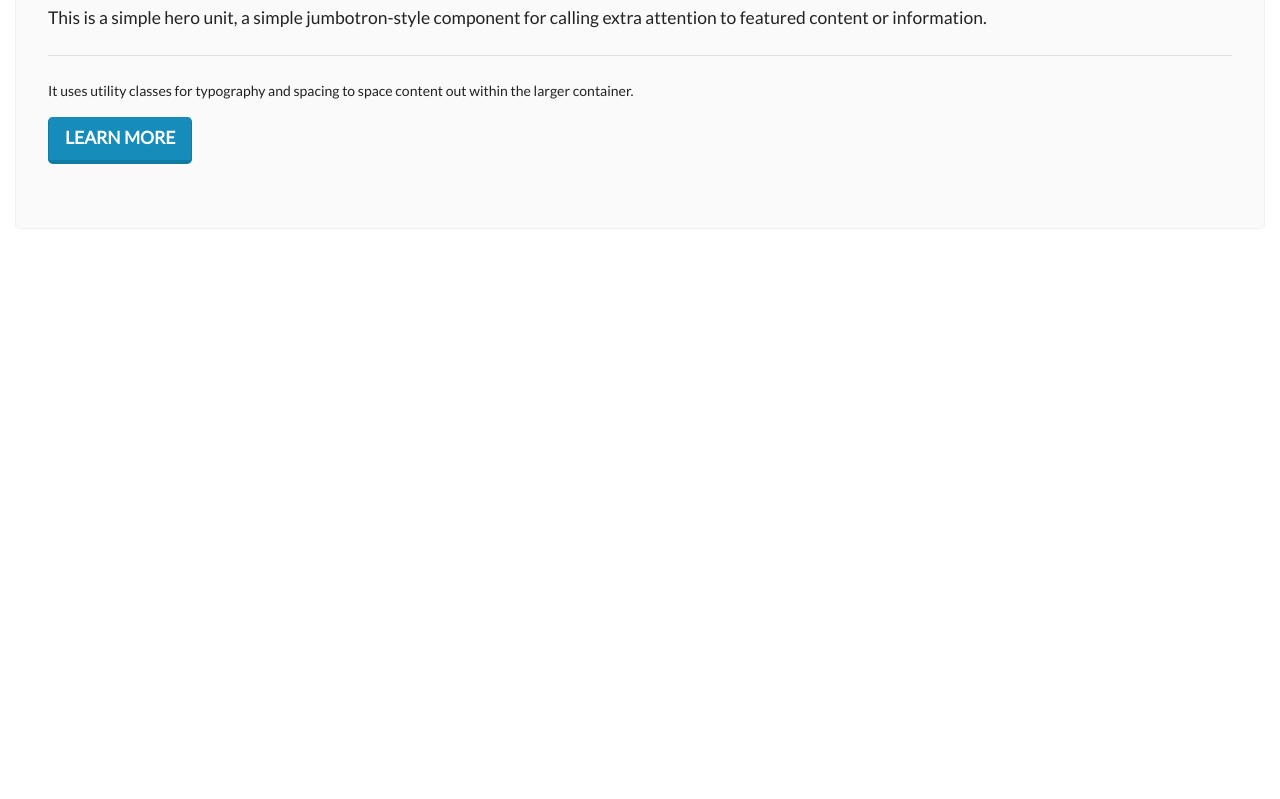
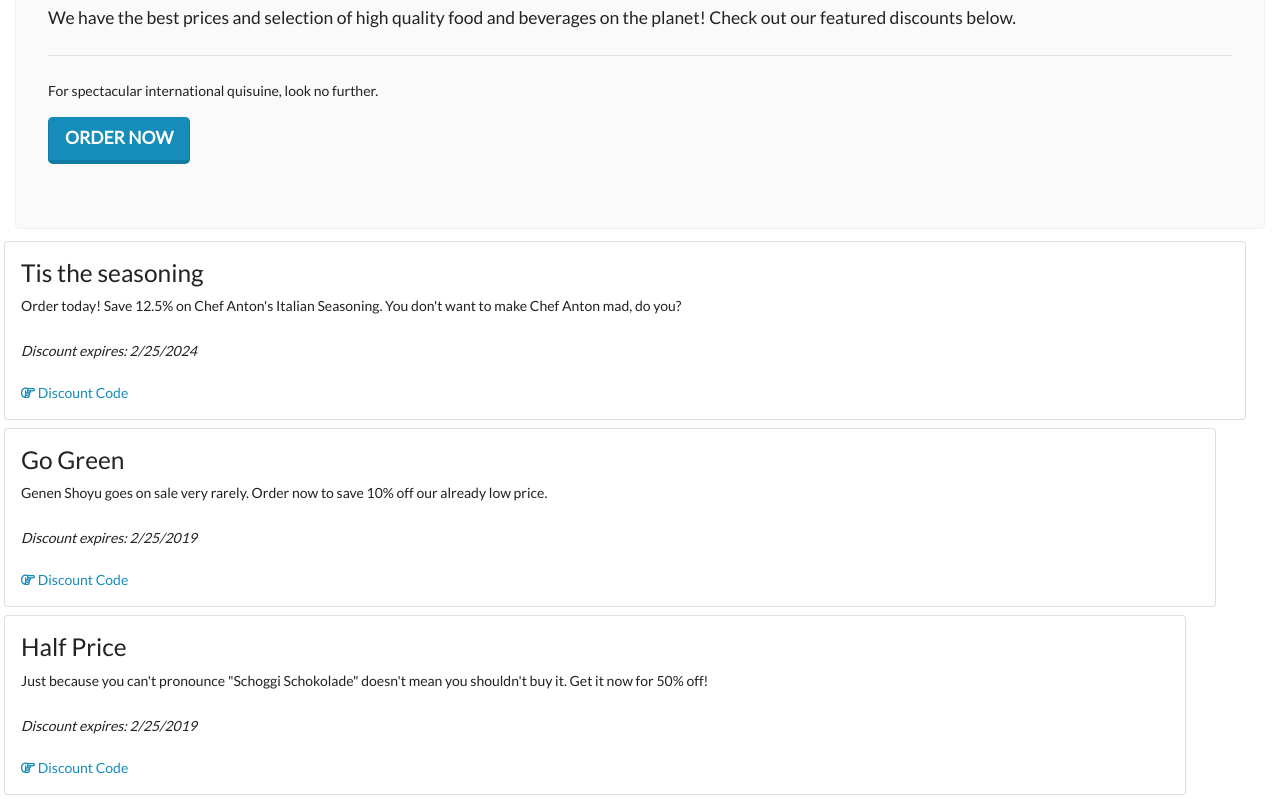
Before and after one commit to zhendrix3019/Northwind-Client, a plain HTML site: page index.html in a window 1280 px wide. Shown: the part 192-991 px from the top of the page. Before the commit the page ends 800 px from the top, so only its background shows below. Drawn offline with nearby package versions, Linux system fonts and the light colour scheme.

Commit message:
Northwind - Grid and Toasts

```diff
--- a/index.html
+++ b/index.html
@@ -18,6 +18,20 @@
 
 </head>
 <body>
+        <!-- toast -->
+        <div class="position-fixed bottom-0 right-0 p-3" style="z-index: 5; right: 0; bottom: 0;">
+            <div id="liveToast" class="toast hide" role="alert" aria-live="assertive" aria-atomic="true" data-delay="2000">
+              <div class="toast-header">
+                <strong class="mr-auto" id="product">Product Name</strong>
+                <button type="button" class="ml-2 mb-1 close" data-dismiss="toast" aria-label="Close">
+                  <span aria-hidden="true">&times;</span>
+                </button>
+              </div>
+              <div class="toast-body">
+                Discount Code: <strong id="code">CODE</strong>
+              </div>
+            </div>
+        </div>
  <!-- Navbar -->
  <nav class="navbar navbar-expand-md navbar-dark bg-primary">
     <a class="navbar-brand" href="#"><i class="far fa-compass"></i> Northwind</a>
@@ -63,18 +77,58 @@
     </div>
 </nav>
 <div class="container-fluid">
-    <div class="jumbotron">
-        <h1 class="display-4">Welcome to Northwind!</h1>
-        <p class="lead">This is a simple hero unit, a simple jumbotron-style component for calling extra attention to featured content or information.</p>
+    <div class="jumbotron container-fluid mb-2">
+         <h1 class="display-4">Welcome to Northwind!</h1>
+        <p class="lead">We have the best prices and selection of high quality food and beverages on the planet! Check out our featured discounts below.</p>
         <hr class="my-4">
-        <p>It uses utility classes for typography and spacing to space content out within the larger container.</p>
-        <a class="btn btn-primary btn-lg" href="#" role="button">Learn more</a>
+        <p>For spectacular international quisuine, look no further.</p>
+        <a class="btn btn-primary btn-lg" href="#" role="button">Order Now</a>
     </div>
+</div>
+   <!-- grid -->
+   <div class="row container-fluid">
+    <div class="card col-md p-3 m-1">
+        <h3>Tis the seasoning</h3>
+            <div class="mb-4">
+                Order today! Save 12.5% on Chef Anton's Italian Seasoning.
+                You don't want to make Chef Anton mad, do you?
+            </div>
+            <i>Discount expires: 2/25/2024</i><br />
+            <a href="#" class="code" data-name="Italian Seasoning" data-code="1234">
+                <i class="far fa-hand-point-right"></i> Discount Code
+            </a>
+    </div>
+    <div class="row container-fluid">
+        <!-- First Column -->
+        <div class="card col-md p-3 m-1">
+            <h3>Go Green</h3>
+            <div class="mb-4">
+                Genen Shoyu goes on sale very rarely. Order now to save 10% off our already low price.
+            </div>
+            <i>Discount expires: 2/25/2019</i><br />
+            <a href="#" class="code" data-name="Genen Shoyu" data-code="GOGREEN10">
+                <i class="far fa-hand-point-right"></i> Discount Code
+            </a>
+        </div>
+        <div class="row container-fluid">
+
+        <div class="card col-md p-3 m-1">
+            <h3>Half Price</h3>
+            <div class="mb-4">
+                Just because you can't pronounce "Schoggi Schokolade" doesn't mean you shouldn't buy it. Get it now for 50% off!
+            </div>
+            <i>Discount expires: 2/25/2019</i><br />
+            <a href="#" class="code" data-name="Schoggi Schokolade" data-code="HALFPRICE50">
+                <i class="far fa-hand-point-right"></i> Discount Code
+            </a>
+        </div>
 </div>
 
 
      <!-- bootstrap js -->
      <script src="https://cdn.jsdelivr.net/npm/jquery@3.5.1/dist/jquery.slim.min.js" integrity="sha384-DfXdz2htPH0lsSSs5nCTpuj/zy4C+OGpamoFVy38MVBnE+IbbVYUew+OrCXaRkfj" crossorigin="anonymous"></script>
      <script src="https://cdn.jsdelivr.net/npm/bootstrap@4.6.2/dist/js/bootstrap.bundle.min.js" integrity="sha384-Fy6S3B9q64WdZWQUiU+q4/2Lc9npb8tCaSX9FK7E8HnRr0Jz8D6OP9dO5Vg3Q9ct" crossorigin="anonymous"></script>
+     <!-- custom js-->
+    <script src="client.js" type="application/javascript"></script>
 </body>
 </html>
```
